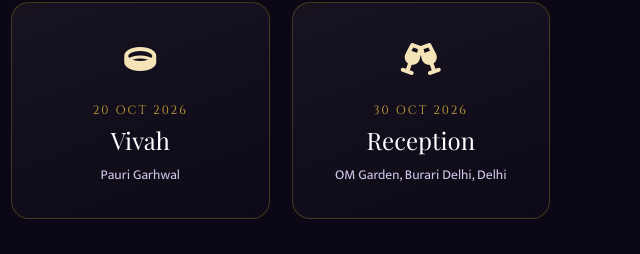
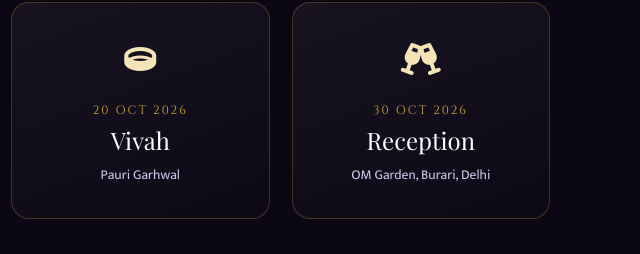
Before and after one commit to londeybakchod-arch/ankit-kajal-wedding, a website: page public/index.html in a window 1280 px wide. Shown: the part 3896-4150 px from the top of the page, 640-1280 px from the left. Drawn offline with nearby package versions, Linux system fonts and the light colour scheme; no server answers; a web font is replaced by a local one.

Commit message:
Update index.html

```diff
--- a/public/index.html
+++ b/public/index.html
@@ -747,7 +747,7 @@ ul{list-style:none;}
       <div class="tl-icon"><i class="fa-solid fa-champagne-glasses"></i></div>
       <div class="tl-date">30 OCT 2026</div>
       <div class="tl-name">Reception</div>
-      <div class="tl-desc">OM Garden, Burari Delhi, Delhi</div>
+      <div class="tl-desc">OM Garden, Burari, Delhi</div>
     </a>
   </div>
 </section>
@@ -825,7 +825,7 @@ ul{list-style:none;}
     <div class="event-info">
       <div><i class="fa-solid fa-calendar-days"></i><div class="label">Date</div><div class="value">1st Nov 2026</div></div>
       <div><i class="fa-solid fa-clock"></i><div class="label">Time</div><div class="value">6:00 PM Onwards</div></div>
-      <div><i class="fa-solid fa-location-dot"></i><div class="label">Venue</div><div class="value">OM Garden, Burari Delhi, Delhi - 110084</div></div>
+      <div><i class="fa-solid fa-location-dot"></i><div class="label">Venue</div><div class="value">OM Garden, Burari, Delhi - 110084</div></div>
     </div>
   </div>
 </section>
@@ -848,8 +848,8 @@ ul{list-style:none;}
       <iframe class="venue-map" loading="lazy" src="https://maps.app.goo.gl/r4KtxCKu6nWX8zFy8&t=&z=13&ie=UTF8&iwloc=&output=embed"></iframe>
       <div class="venue-info">
         <h4>Reception</h4>
-        <p>OM Garden, Burari Delhi, Delhi - 110084</p>
-        <a class="btn-direction" href="https://www.google.com/maps/place/Om+Garden+Party+Law/@28.7588072,77.1907453,17" target="_blank"><i class="fa-solid fa-diamond-turn-right"></i> Get Directions</a>
+        <p>OM Garden, Burari, Delhi - 110084</p>
+        <a class="btn-direction" href="https://maps.app.goo.gl/NHd4pU6jGntzPFZ97" target="_blank"><i class="fa-solid fa-diamond-turn-right"></i> Get Directions</a>
       </div>
     </div>
   </div>
```
